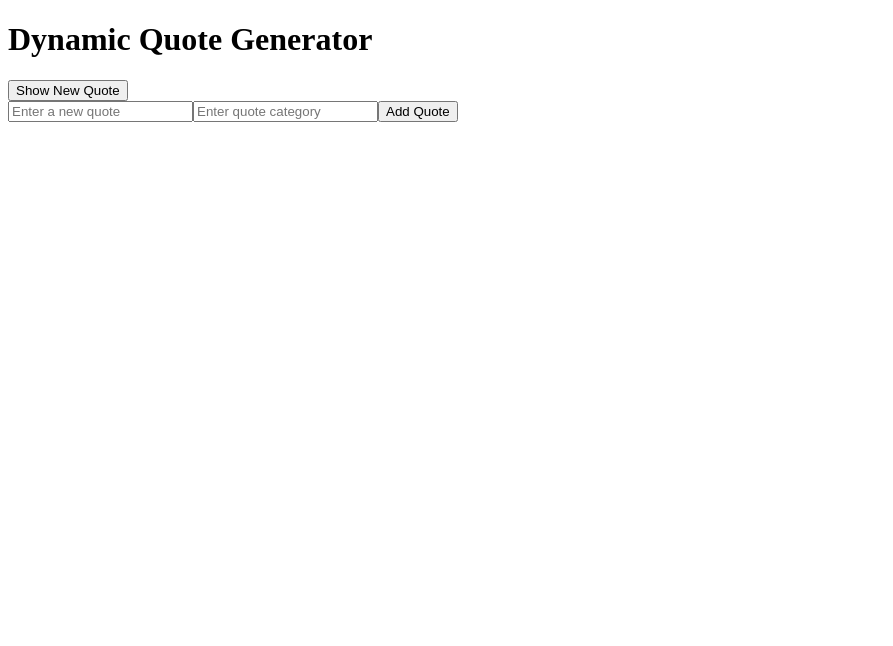
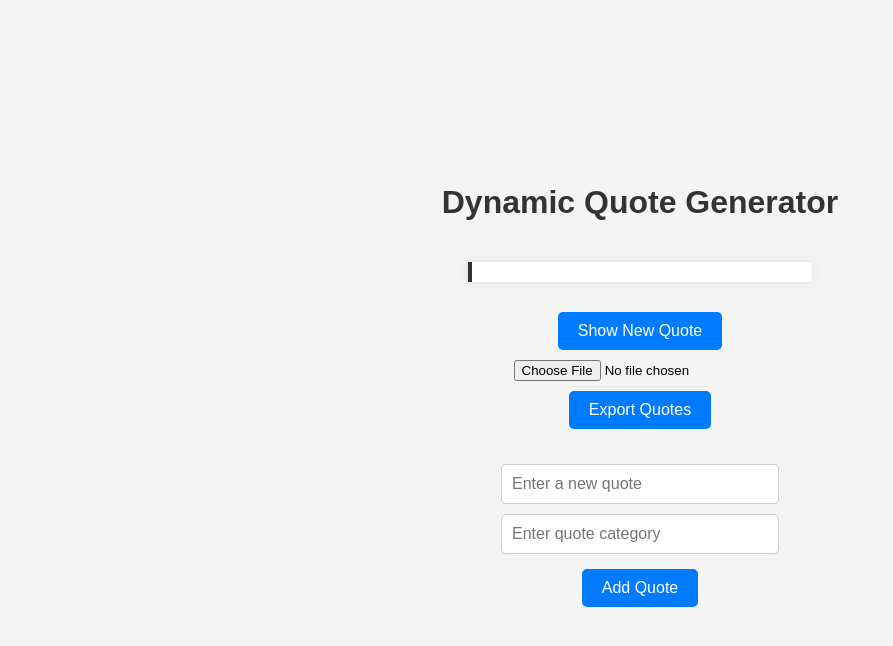
Before and after one commit to Eskedar21/alx_fe_javascript, a plain HTML site: page dom-manipulation/index.html in a window 1280 px wide. Shown: the whole page, without its empty margins (0-893 px from the left). Drawn offline with Linux system fonts and the light colour scheme.

Commit message:
JSON export

```diff
--- a/dom-manipulation/index.html
+++ b/dom-manipulation/index.html
@@ -4,13 +4,15 @@
   <head>
     <meta charset="UTF-8">
     <meta name="viewport" content="width=device-width, initial-scale=1.0">
+    <link rel="stylesheet" href="styles.css">
     <title>Dynamic Quote Generator</title>
   </head>
   <body>
     <h1>Dynamic Quote Generator</h1>
     <div id="quoteDisplay"></div>
     <button id="newQuote">Show New Quote</button>
-
+    <input type="file" id="importFile" accept=".json" />
+  <button id="exportJson">Export Quotes</button>
       <script src="script.js"></script>
   </body>
   </html>
--- a/dom-manipulation/script.js
+++ b/dom-manipulation/script.js
@@ -78,11 +78,38 @@ function showLastViewedQuote() {
   }
 }
 
+// Function to export quotes to a JSON file
+function exportToJsonFile() {
+  const dataStr = JSON.stringify(quotes, null, 2);
+  const blob = new Blob([dataStr], { type: 'application/json' });
+  const url = URL.createObjectURL(blob);
+  const a = document.createElement('a');
+  a.href = url;
+  a.download = 'quotes.json';
+  a.click();
+  URL.revokeObjectURL(url);
+}
+
+// Function to import quotes from a JSON file
+function importFromJsonFile(event) {
+  const fileReader = new FileReader();
+  fileReader.onload = function(event) {
+    const importedQuotes = JSON.parse(event.target.result);
+    quotes.push(...importedQuotes);
+    saveQuotes();
+    alert('Quotes imported successfully!');
+  };
+  fileReader.readAsText(event.target.files[0]);
+}
+
 // Event listener for DOM content loaded
 document.addEventListener('DOMContentLoaded', function () {
   loadQuotes(); // Load quotes from local storage
   showLastViewedQuote(); // Show the last viewed quote if available
 
   document.getElementById('newQuote').addEventListener('click', showRandomQuote);
+  document.getElementById('exportJson').addEventListener('click', exportToJsonFile);
+  document.getElementById('importFile').addEventListener('change', importFromJsonFile);
+
   createAddQuoteForm(); // Create the form for adding new quotes
 });
--- /dev/null
+++ b/dom-manipulation/styles.css
@@ -0,0 +1,74 @@
+body {
+  font-family: Arial, sans-serif;
+  background-color: #f4f4f4;
+  margin: 0;
+  padding: 0;
+  display: flex;
+  flex-direction: column;
+  align-items: center;
+  justify-content: center;
+  height: 100vh;
+}
+
+h1 {
+  color: #333;
+}
+
+#quoteDisplay {
+  font-size: 1.5em;
+  margin: 20px 0;
+  padding: 10px 20px;
+  border-left: 4px solid #333;
+  background-color: #fff;
+  box-shadow: 0 0 10px rgba(0, 0, 0, 0.1);
+  max-width: 600px;
+  text-align: center;
+}
+
+button {
+  padding: 10px 20px;
+  margin: 10px 5px;
+  border: none;
+  background-color: #007BFF;
+  color: white;
+  font-size: 1em;
+  cursor: pointer;
+  border-radius: 5px;
+}
+
+button:hover {
+  background-color: #0056b3;
+}
+
+input[type="text"] {
+  padding: 10px;
+  margin: 5px;
+  border: 1px solid #ccc;
+  border-radius: 5px;
+  font-size: 1em;
+  width: calc(100% - 22px);
+  box-sizing: border-box;
+}
+
+div {
+  margin: 20px 0;
+  width: 300px;
+  display: flex;
+  flex-direction: column;
+  align-items: center;
+}
+
+#form-container {
+  display: flex;
+  flex-direction: column;
+  align-items: center;
+}
+
+#form-container input[type="text"] {
+  margin: 5px 0;
+}
+
+#form-container button {
+  width: 100%;
+  margin: 10px 0;
+}
```
